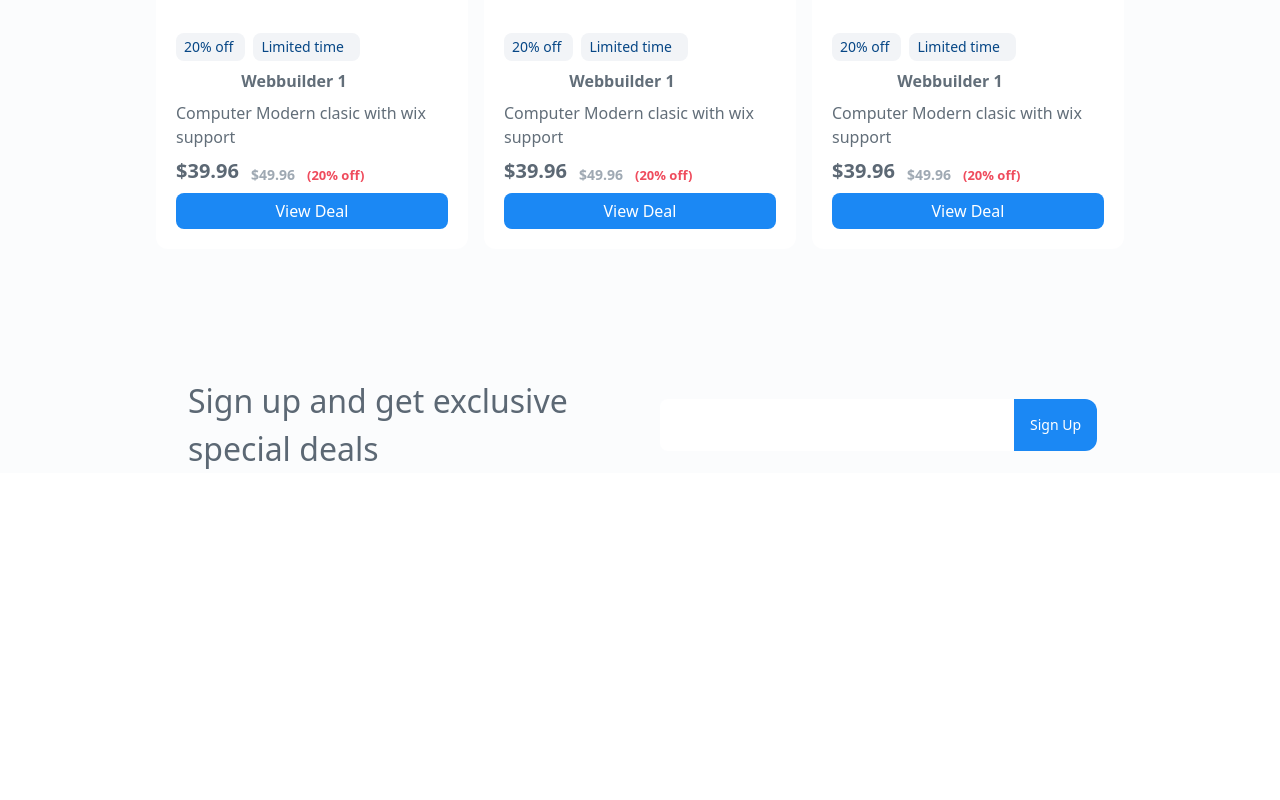
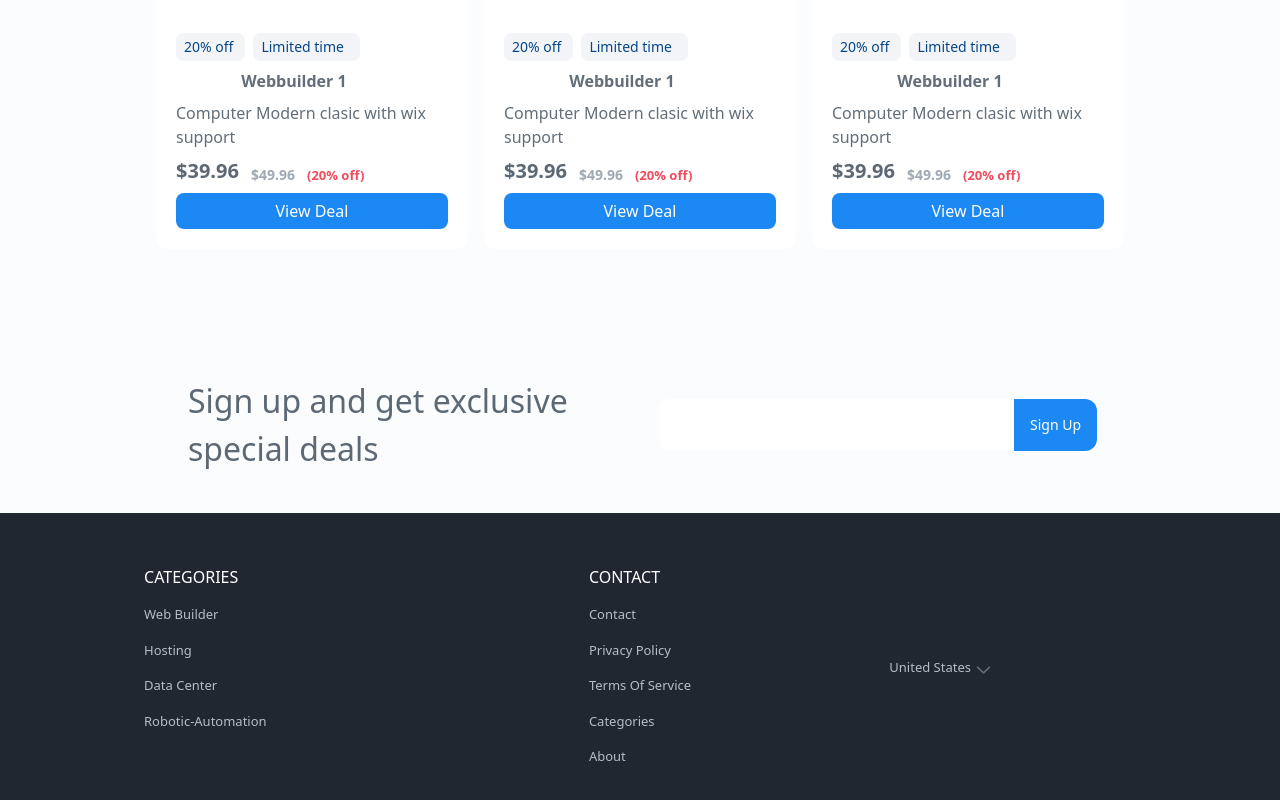
Before and after one commit to dineshlegha23/radiant-riches-llc-assignment, a React (Vite) app: page / in a window 1280 px wide. Shown: the part 1992-2792 px from the top of the page. Before the commit the page ends 2505 px from the top, so only its background shows below. Built offline with nearby package versions, Linux system fonts and the light colour scheme.

Commit message:
fixed some styling issues

```diff
--- a/src/App.jsx
+++ b/src/App.jsx
@@ -1,12 +1,14 @@
 import { useState, useEffect } from "react";
 import Navbar from "./components/Navbar";
 import MainSection from "./components/MainSection";
+import Footer from "./components/Footer";
 
 function App() {
   return (
-    <div className="bg-[#FBFCFD]">
+    <div className="bg-[#FBFCFD] cursor-default">
       <Navbar />
       <MainSection />
+      <Footer />
     </div>
   );
 }
--- /dev/null
+++ b/src/components/Footer.jsx
@@ -0,0 +1,21 @@
+import React from "react";
+import { footerLinks } from "../data";
+import Links from "./Links";
+import { location } from "../data";
+import DownArrow from "../utils/DownArrow.svg";
+
+const Footer = () => {
+  return (
+    <div className="bg-[#212731] grid grid-cols-3 gap-16 p-5">
+      {footerLinks.map((link) => (
+        <Links key={link.id} {...link} />
+      ))}
+      <button className="text-[#B6BDC4] text-[13px] flex cursor-pointer self-center hover:text-white">
+        <p>{location}</p>
+        <img src={DownArrow} alt="down icon" />
+      </button>
+    </div>
+  );
+};
+
+export default Footer;
--- a/src/components/LastUpdated.jsx
+++ b/src/components/LastUpdated.jsx
@@ -16,7 +16,7 @@
           <p>Advertising Disclosure</p>
         </div>
       </div>
-      <div className="flex">
+      <div className="flex cursor-pointer hover:text-black/40">
         <p>Top Relevant</p>
         <img src={DownArrow} alt="arrow icon" className="w-5" />
       </div>
--- /dev/null
+++ b/src/components/Links.jsx
@@ -0,0 +1,18 @@
+import React from "react";
+
+const Links = ({ title, links }) => {
+  return (
+    <div className="flex flex-col gap-4 text-white mx-auto my-8 mb-10">
+      <h3 className="uppercase">{title}</h3>
+      <ul className="flex flex-col gap-4 text-[13px] text-[#B6BDC4]">
+        {links.map((link, index) => (
+          <li key={index} className="cursor-pointer hover:text-white">
+            {link}
+          </li>
+        ))}
+      </ul>
+    </div>
+  );
+};
+
+export default Links;
--- a/src/components/MainSection.jsx
+++ b/src/components/MainSection.jsx
@@ -25,7 +25,7 @@
             type="text"
             className="w-9/12 p-4 pl-3 rounded-s-lg bg-white text-sm focus:outline-blue-400"
           />
-          <button className="bg-[#1B88F4] p-4 text-white text-sm rounded-e-xl">
+          <button className="bg-[#1B88F4] p-4 text-white text-sm rounded-e-xl hover:bg-blue-600 transition-all">
             Sign Up
           </button>
         </div>
--- a/src/components/Navbar.jsx
+++ b/src/components/Navbar.jsx
@@ -1,22 +1,33 @@
 import React from "react";
 import { links } from "../data.js";
+import Search from "../utils/Search.svg";
 
 const Navbar = () => {
   return (
     <div className="p-3 h-[64px] bg-[#212731] text-[#D1D6DA] text-[14px]">
       <div className="max-w-5xl mx-auto flex gap-20 justify-center">
-        <input
-          type="text"
-          className="h-[37px] w-[258px] rounded-lg px-4 text-black"
-        />
+        <div className="flex relative">
+          <img
+            src={Search}
+            alt="search icon"
+            className="absolute top-[20%] left-2"
+          />
+          <input
+            type="text"
+            className="h-[37px] w-[258px] rounded-lg px-4 text-black pl-10"
+          />
+        </div>
         <ul className="flex gap-16 my-auto">
           {links.map((link) => (
-            <li key={link.id} className="cursor-pointer hover:text-white">
+            <li
+              key={link.id}
+              className="cursor-pointer  transition-all hover:text-white"
+            >
               {link.title}
             </li>
           ))}
         </ul>
-        <a className="ml-5 my-auto cursor-pointer hover:text-white">
+        <a className="ml-5 my-auto cursor-pointer  transition-all hover:text-white">
           Today's Deals
         </a>
       </div>
```
Also changed, not shown: src/utils/Search.svg (added).
